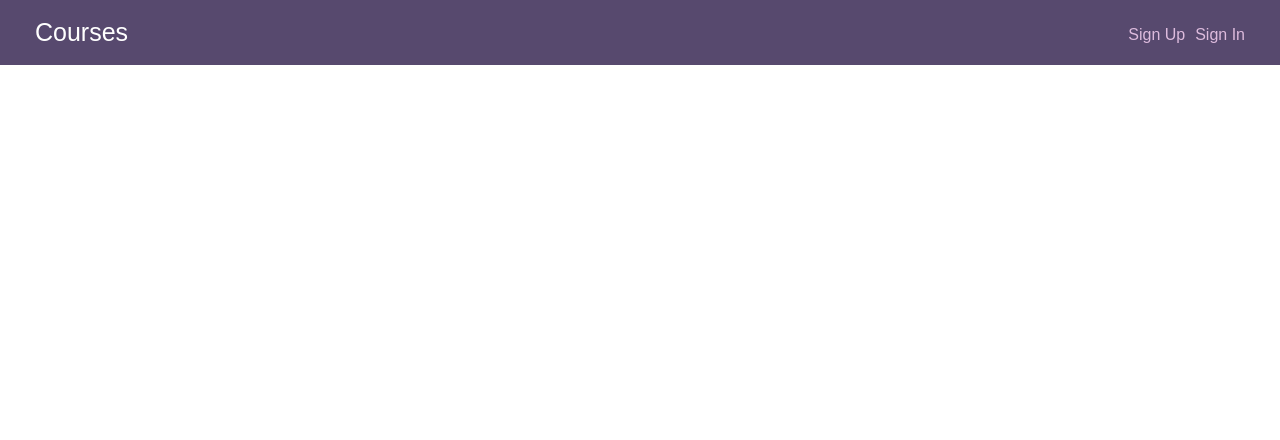
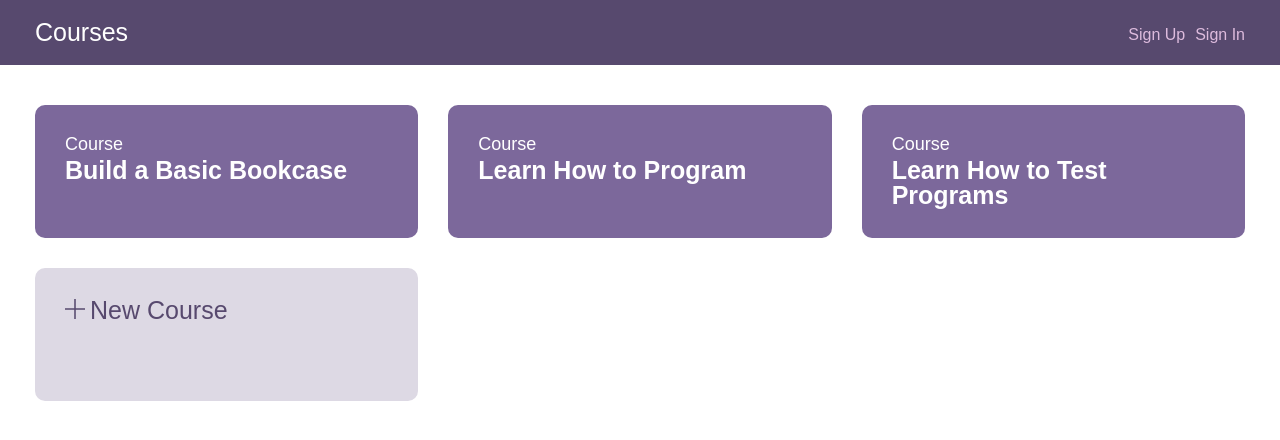
Before and after one commit to mardb/schoolLibrary, a React (Create React App) app in the folder client/: page / in a window 1280 px wide. Shown: the top 440 px of the page. Built offline with nearby package versions, Linux system fonts and the light colour scheme; no server answers.

Commit message:
safety commit wip

```diff
--- a/client/src/App.js
+++ b/client/src/App.js
@@ -39,6 +39,7 @@ const HeaderWithContext = withContext(Header)
     <div className="App">
        <ul>
          <HeaderWithContext />
+         <Courses />
        </ul>
      </div>
 
```
